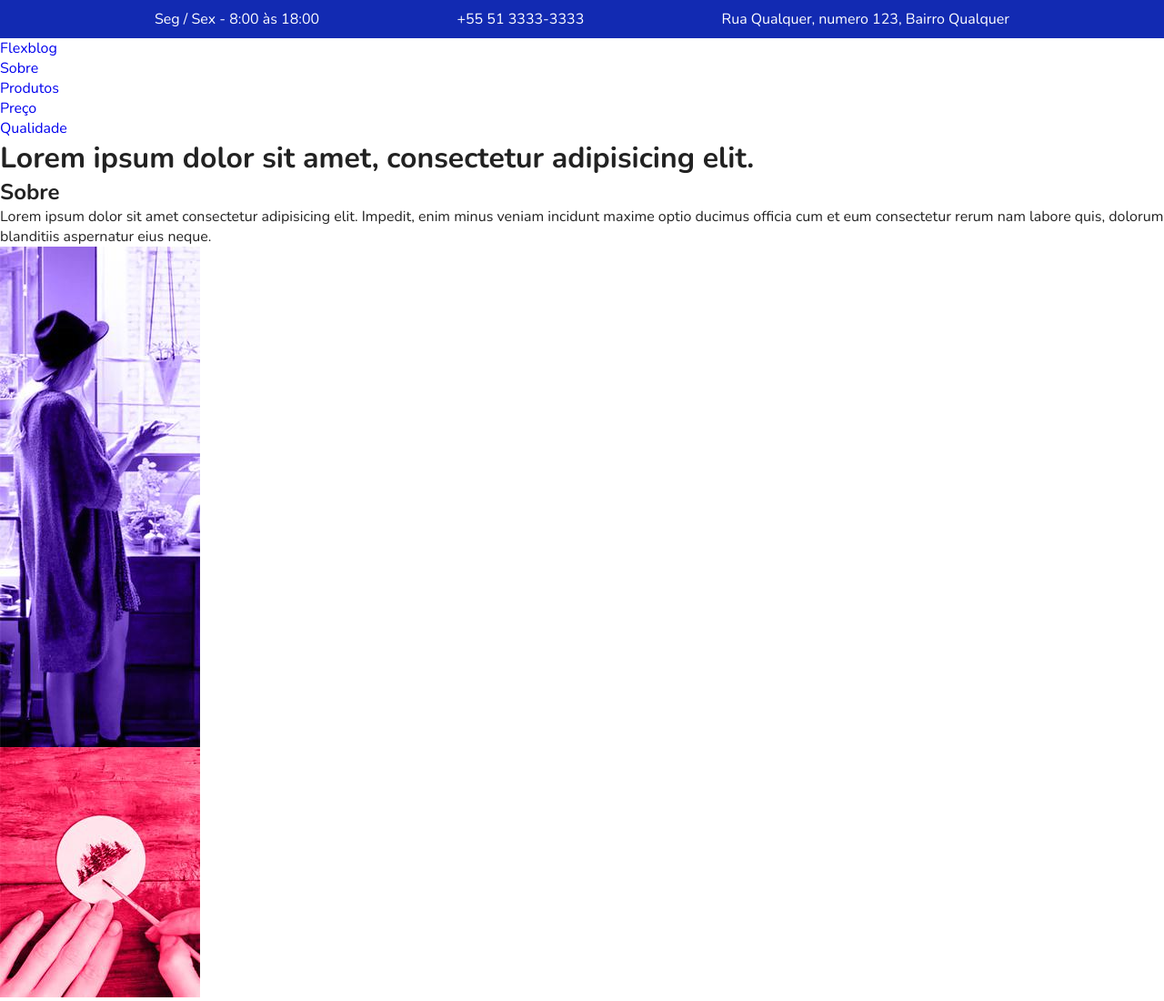
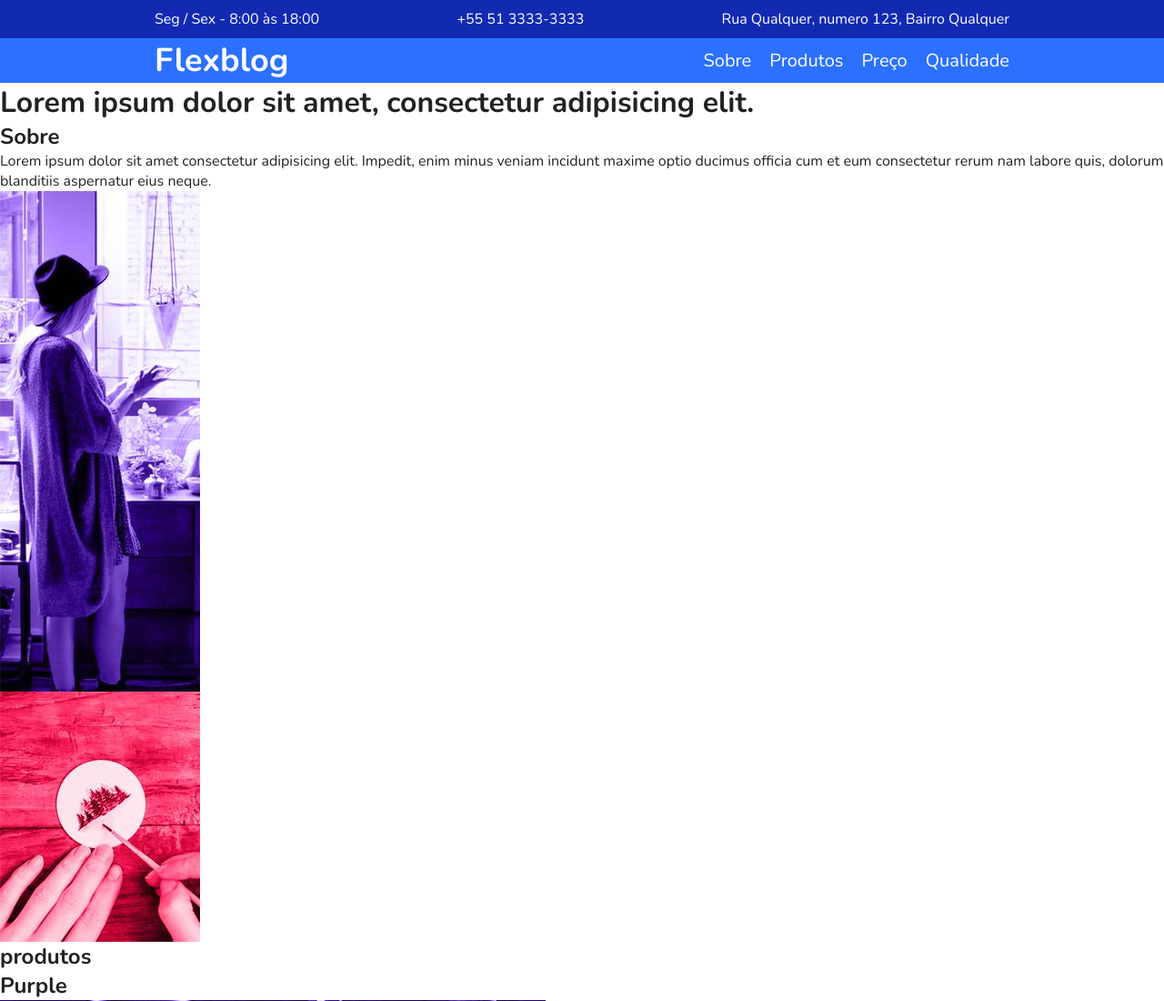
Before and after one commit to EdsonLuiz/flexblog, a website built with Parcel: page src/index.html in a window 1280 px wide. Shown: the top 1100 px of the page at 91% size. Built offline with nearby package versions, Linux system fonts and the light colour scheme.

Commit message:
Add style to menu

```diff
--- a/src/index.html
+++ b/src/index.html
@@ -23,7 +23,7 @@
       <div class="menu">
         <div class="menu-logo"><a href="#">Flexblog</a></div>
         <!-- END .menu-logo -->
-        <nav>
+        <nav class="menu-nav">
           <ul>
             <li><a href="#sobre">Sobre</a></li>
             <li><a href="#produtos">Produtos</a></li>
--- a/src/scss/style.scss
+++ b/src/scss/style.scss
@@ -22,3 +22,42 @@
     margin: 0 10px 10px 10px;
   }
 }
+
+// MENU
+.menu-bg {
+  background-color: #2c70ff;
+}
+
+.menu {
+  max-width: 960px;
+  margin: 0 auto;
+
+  display: flex;
+  flex-wrap: wrap;
+  justify-content: space-between;
+  align-items: center;
+  a {
+    color: #ffffff;
+  }
+}
+
+.menu-logo a {
+  font-size: 2.25em;
+  font-weight: bold;
+  margin: 0 10px;
+}
+
+.menu-nav {
+  ul {
+    display: flex;
+    flex-wrap: wrap;
+  }
+  a {
+    display: block;
+    padding: 10px;
+    font-size: 1.25em;
+  }
+  a:hover {
+    text-decoration: underline;
+  }
+}
```
